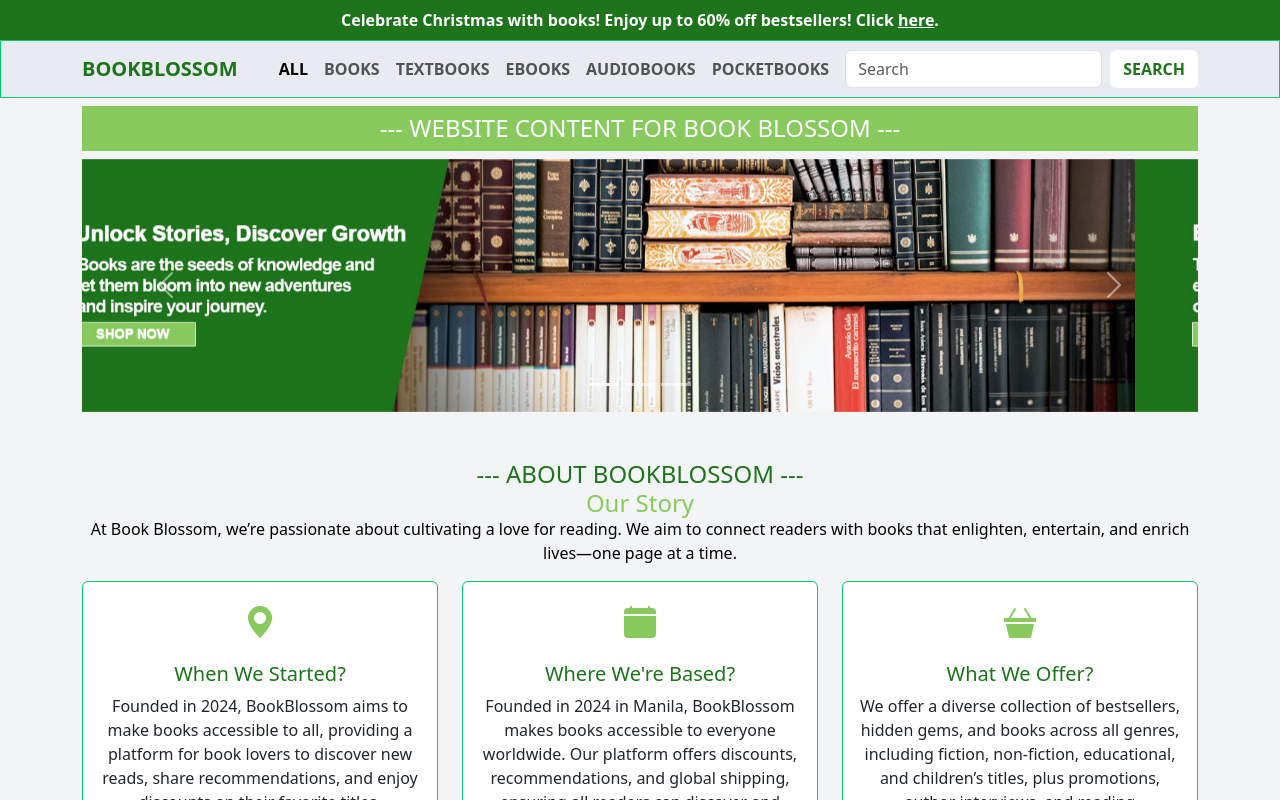
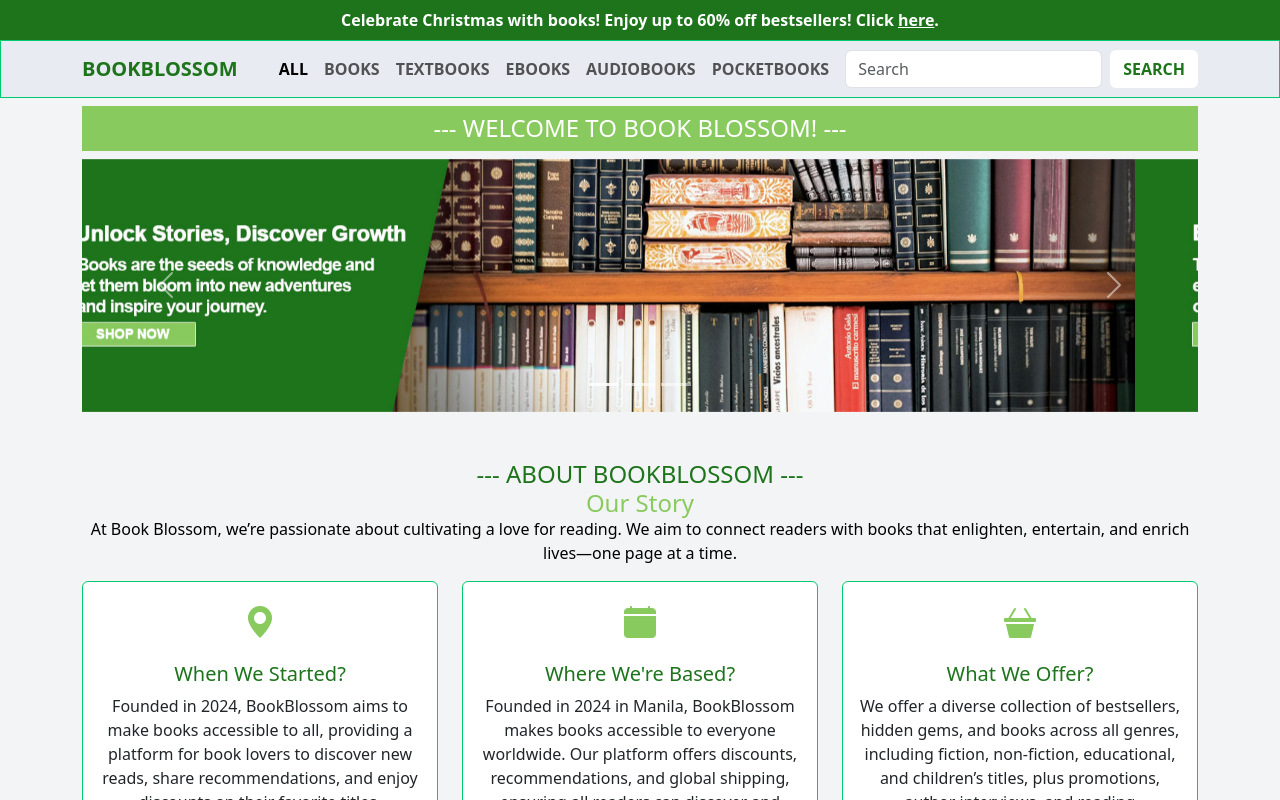
Before and after one commit to marrymebbz/static-app-1, a plain HTML site: page index.html in a window 1280 px wide. Drawn offline with nearby package versions, Linux system fonts and the light colour scheme.

Commit message:
Add revised code

```diff
--- a/index.html
+++ b/index.html
@@ -10,7 +10,7 @@
 	<link rel="stylesheet" href="https://cdn.jsdelivr.net/npm/bootstrap-icons@1.11.3/font/bootstrap-icons.min.css">
 	<!-- External CSS -->
 	<link rel="stylesheet" href="./index.css">
-	<title>Mary Grace Isonza - Full Stack Web Developer</title>
+	<title>BOOKBLOSSOM - Dive into the world of stories that inspire, educate, and spark your imagination.</title>
 </head>
 <body>
 	<div class="container-fluid text-center bg-green text-white fw-bold py-2">
@@ -58,7 +58,7 @@
 		<!-- Hero Section Start -->
 		<section id="hero" class="container pt-2">
 			<h1 class="text-center py-2 bg-limegreen fs-4 text-white text-uppercase">
-				--- Website Content for Book Blossom ---
+				--- Welcome to Book Blossom! ---
 			</h1>
 			<div id="bookBlossomCarousel" class="carousel slide" data-bs-ride="carousel">
 				<!-- Indicators at the bottom -->
```
